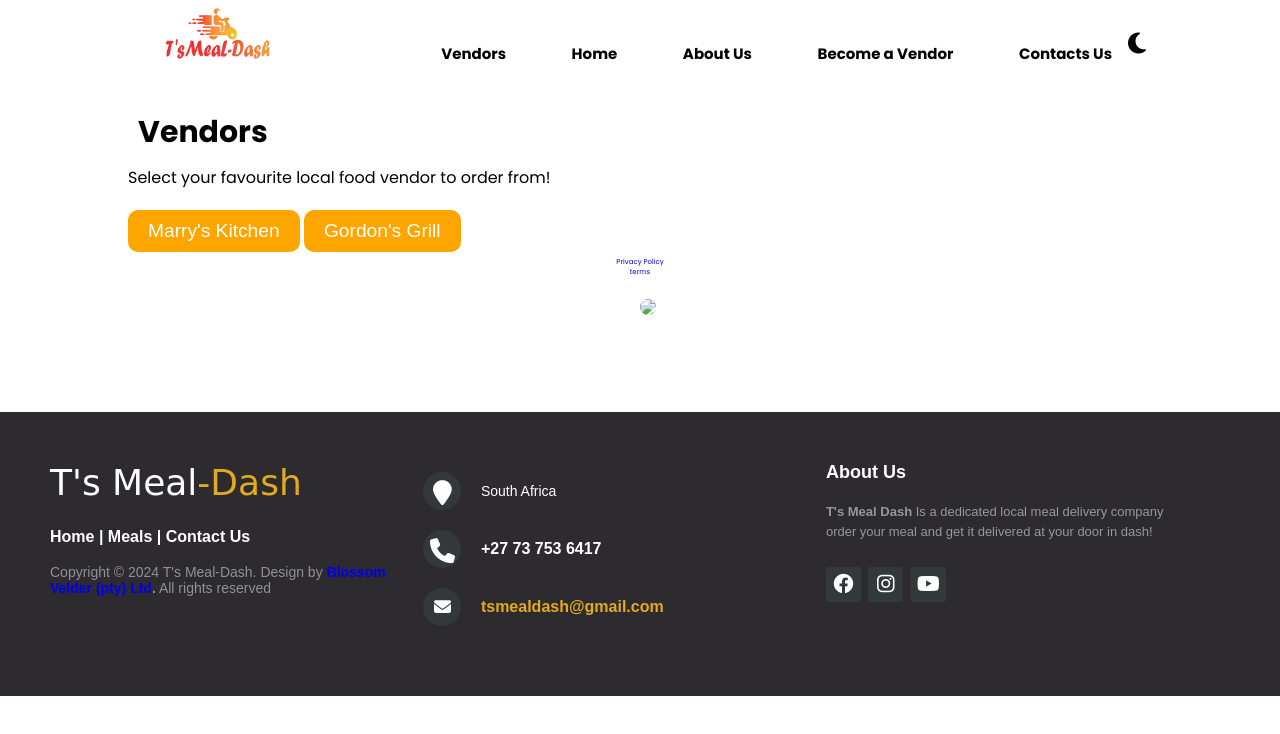
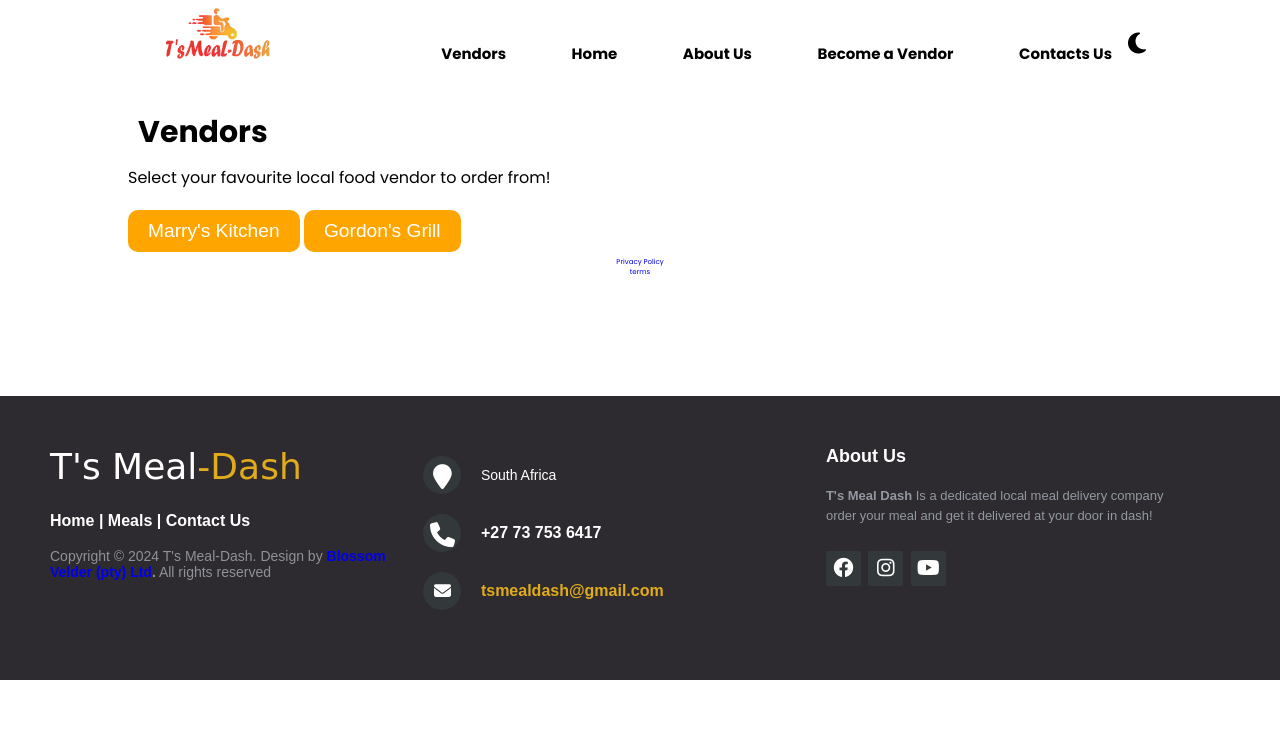
Before and after one commit to Eltonntando/Meal-Dash, a plain HTML site: page vendor.html in a window 1280 px wide. Drawn offline with Linux system fonts and the light colour scheme; a script that the page names is missing.

Commit message:
Update vendor.html

```diff
--- a/vendor.html
+++ b/vendor.html
@@ -169,7 +169,7 @@
                   </div>
     </div>
 <div class="gallaries" style="text-align: center; margin-top: 12px">
-<img src="Images/T's Meal-Dash Delivery Logo" style="text-align: center; width: 15px; height: auto;">
+<img src="Images/T's Meal-Dash Delivery Logo.png" style="text-align: center; width: 15px; height: auto;">
 </div>
 	<footer class="footer-distributed">
 
```
